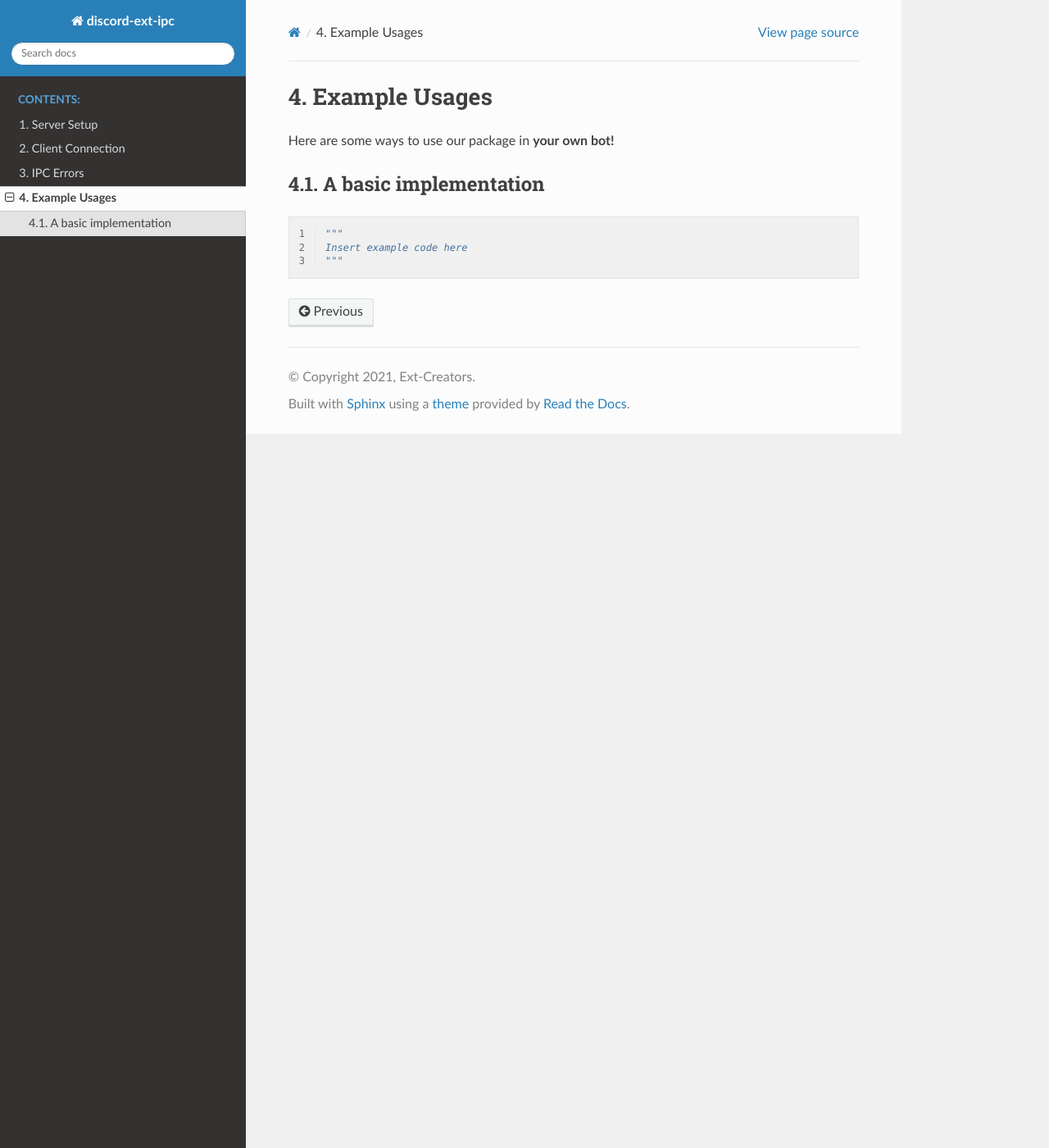
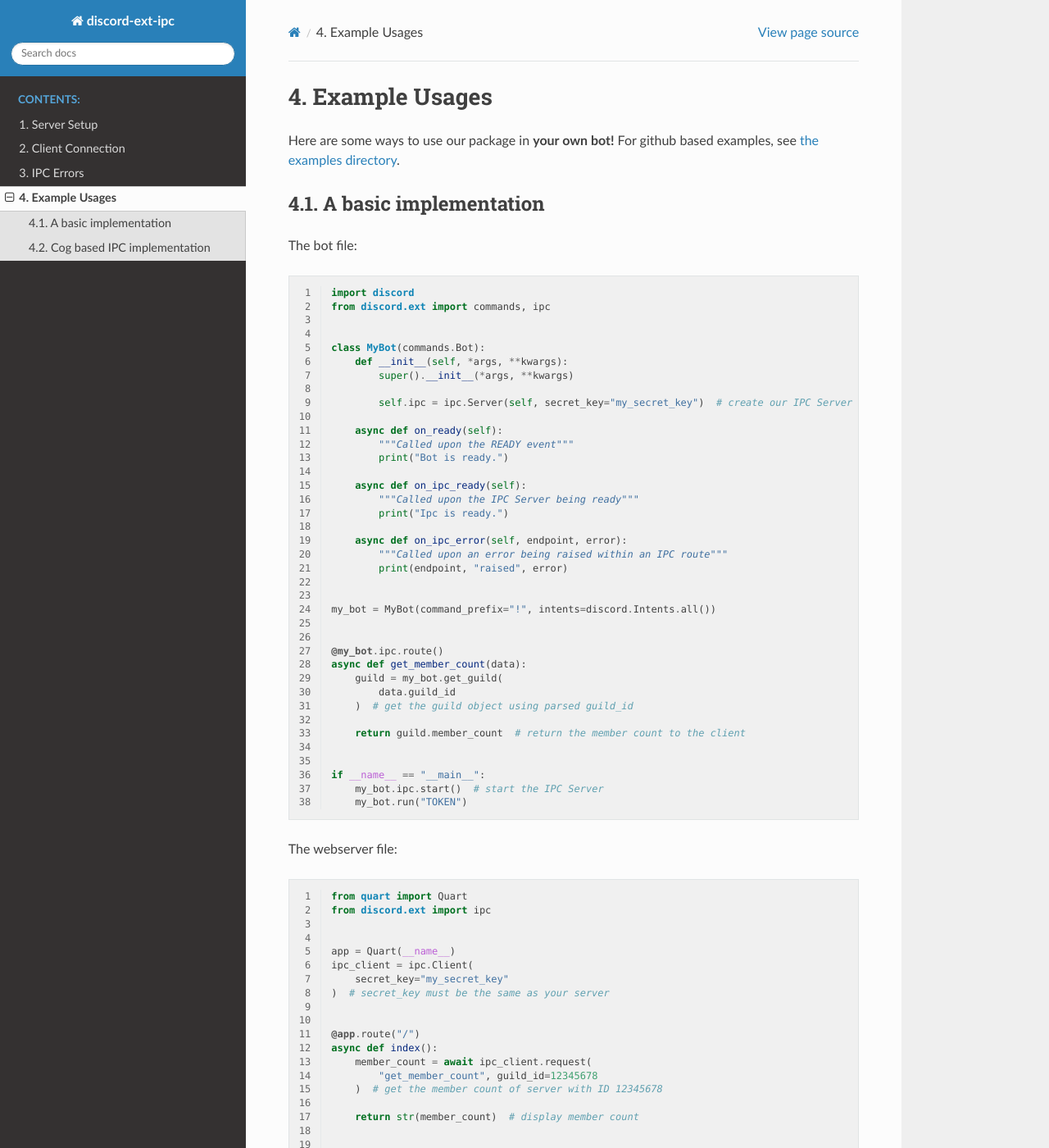
Before and after one commit to Ext-Creators/discord-ext-ipc, a Sphinx documentation site: the page built from docs/modules/examples.rst, in a window 1280 px wide and 1400 px high. Shown: the whole window at 82% size. Built offline with Sphinx 7.4.7 and the Read the Docs theme 2.0.0, drawn with Linux system fonts in a browser that asks for light colours; the version number could not be read and is left out; some of the changed text lies outside the part shown.

Commit message:
Add examples to examples.rst

```diff
--- a/docs/modules/examples.rst
+++ b/docs/modules/examples.rst
@@ -1,14 +1,171 @@
 Example Usages
 ==============
 
-Here are some ways to use our package in **your own bot!**
+Here are some ways to use our package in **your own bot!** For github based examples, see `the examples directory <https://github.com/Ext-Creators/discord-ext-ipc/tree/master/examples>`_.
+
 
 A basic implementation
 ----------------------
 
+The bot file:
+
 .. code-block:: python
     :linenos:
 
-    """
-    Insert example code here
-    """
+    import discord
+    from discord.ext import commands, ipc
+
+
+    class MyBot(commands.Bot):
+        def __init__(self, *args, **kwargs):
+            super().__init__(*args, **kwargs)
+
+            self.ipc = ipc.Server(self, secret_key="my_secret_key")  # create our IPC Server
+
+        async def on_ready(self):
+            """Called upon the READY event"""
+            print("Bot is ready.")
+
+        async def on_ipc_ready(self):
+            """Called upon the IPC Server being ready"""
+            print("Ipc is ready.")
+
+        async def on_ipc_error(self, endpoint, error):
+            """Called upon an error being raised within an IPC route"""
+            print(endpoint, "raised", error)
+
+
+    my_bot = MyBot(command_prefix="!", intents=discord.Intents.all())
+
+
+    @my_bot.ipc.route()
+    async def get_member_count(data):
+        guild = my_bot.get_guild(
+            data.guild_id
+        )  # get the guild object using parsed guild_id
+
+        return guild.member_count  # return the member count to the client
+
+
+    if __name__ == "__main__":
+        my_bot.ipc.start()  # start the IPC Server
+        my_bot.run("TOKEN")
+
+The webserver file:
+
+.. code-block:: python
+    :linenos:
+
+    from quart import Quart
+    from discord.ext import ipc
+
+
+    app = Quart(__name__)
+    ipc_client = ipc.Client(
+        secret_key="my_secret_key"
+    )  # secret_key must be the same as your server
+
+
+    @app.route("/")
+    async def index():
+        member_count = await ipc_client.request(
+            "get_member_count", guild_id=12345678
+        )  # get the member count of server with ID 12345678
+
+        return str(member_count)  # display member count
+
+
+    if __name__ == "__main__":
+        app.run()
+
+
+Cog based IPC implementation
+----------------------------
+
+The bot file:
+
+.. code-block:: python
+    :linenos:
+
+    import discord
+    from discord.ext import commands, ipc
+
+
+    class MyBot(commands.Bot):
+        def __init__(self, *args, **kwargs):
+            super().__init__(*args, **kwargs)
+
+            self.ipc = ipc.Server(self, secret_key="my_secret_key")  # create our IPC Server
+
+            self.load_extension("cogs.ipc")  # load the IPC Route cog
+
+        async def on_ready(self):
+            """Called upon the READY event"""
+            print("Bot is ready.")
+
+        async def on_ipc_ready(self):
+            """Called upon the IPC Server being ready"""
+            print("Ipc is ready.")
+
+        async def on_ipc_error(self, endpoint, error):
+            """Called upon an error being raised within an IPC route"""
+            print(endpoint, "raised", error)
+
+
+    my_bot = MyBot(command_prefix="!", intents=discord.Intents.all())
+
+
+    if __name__ == "__main__":
+        my_bot.ipc.start()  # start the IPC Server
+        my_bot.run("TOKEN")
+
+The cog file:
+
+.. code-block:: python
+    :linenos:
+
+    from discord.ext import commands, ipc
+
+
+    class IpcRoutes(commands.Cog):
+        def __init__(self, bot):
+            self.bot = bot
+
+        @ipc.server.route()
+        async def get_member_count(self, data):
+            guild = self.bot.get_guild(
+                data.guild_id
+            )  # get the guild object using parsed guild_id
+
+            return guild.member_count  # return the member count to the client
+
+
+    def setup(bot):
+        bot.add_cog(IpcRoutes(bot))
+
+The webserver file:
+
+.. code-block:: python
+    :linenos:
+
+    from quart import Quart
+    from discord.ext import ipc
+
+
+    app = Quart(__name__)
+    ipc_client = ipc.Client(
+        secret_key="my_secret_key"
+    )  # secret_key must be the same as your server
+
+
+    @app.route("/")
+    async def index():
+        member_count = await ipc_client.request(
+            "get_member_count", guild_id=12345678
+        )  # get the member count of server with ID 12345678
+
+        return str(member_count)  # display member count
+
+
+    if __name__ == "__main__":
+        app.run()
```
